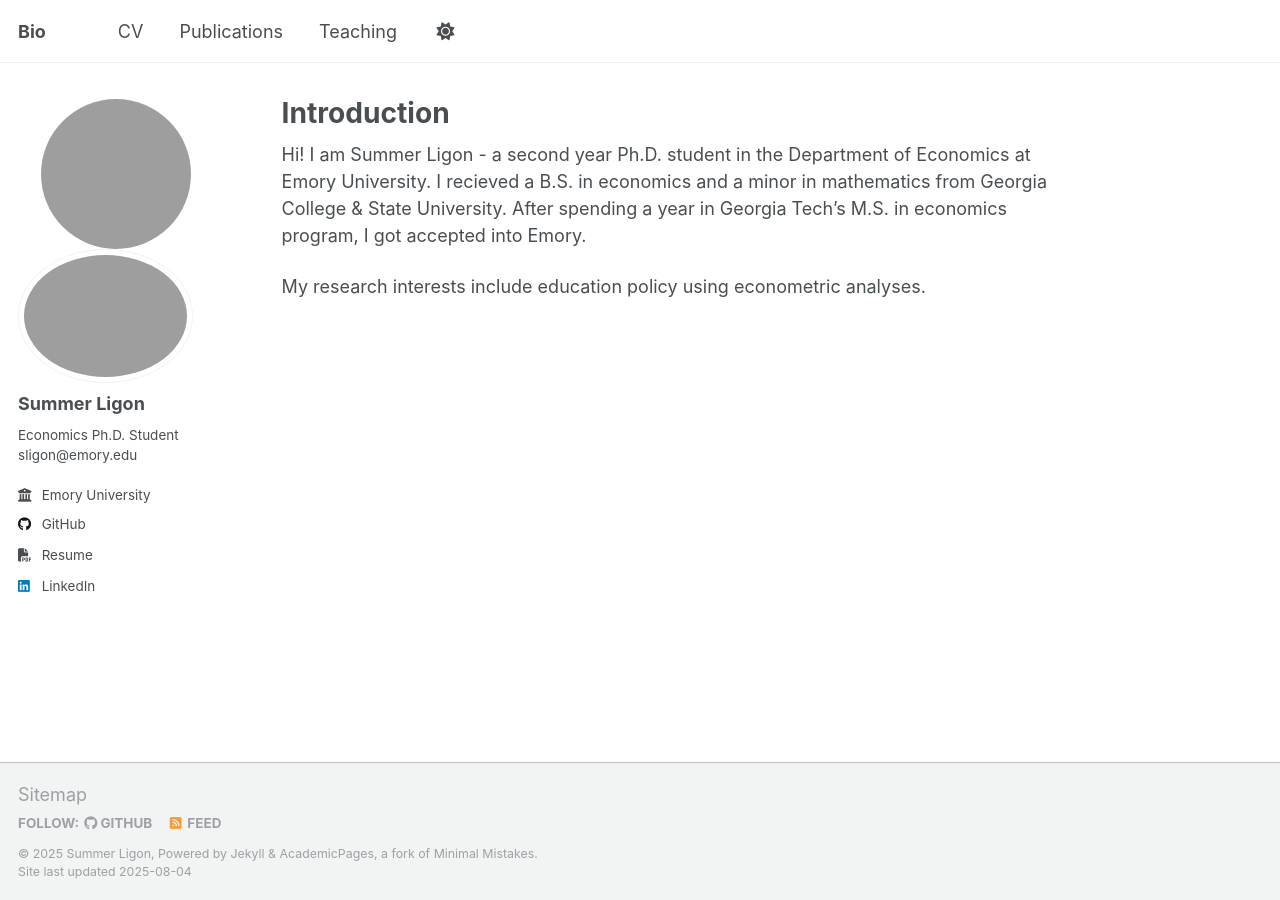
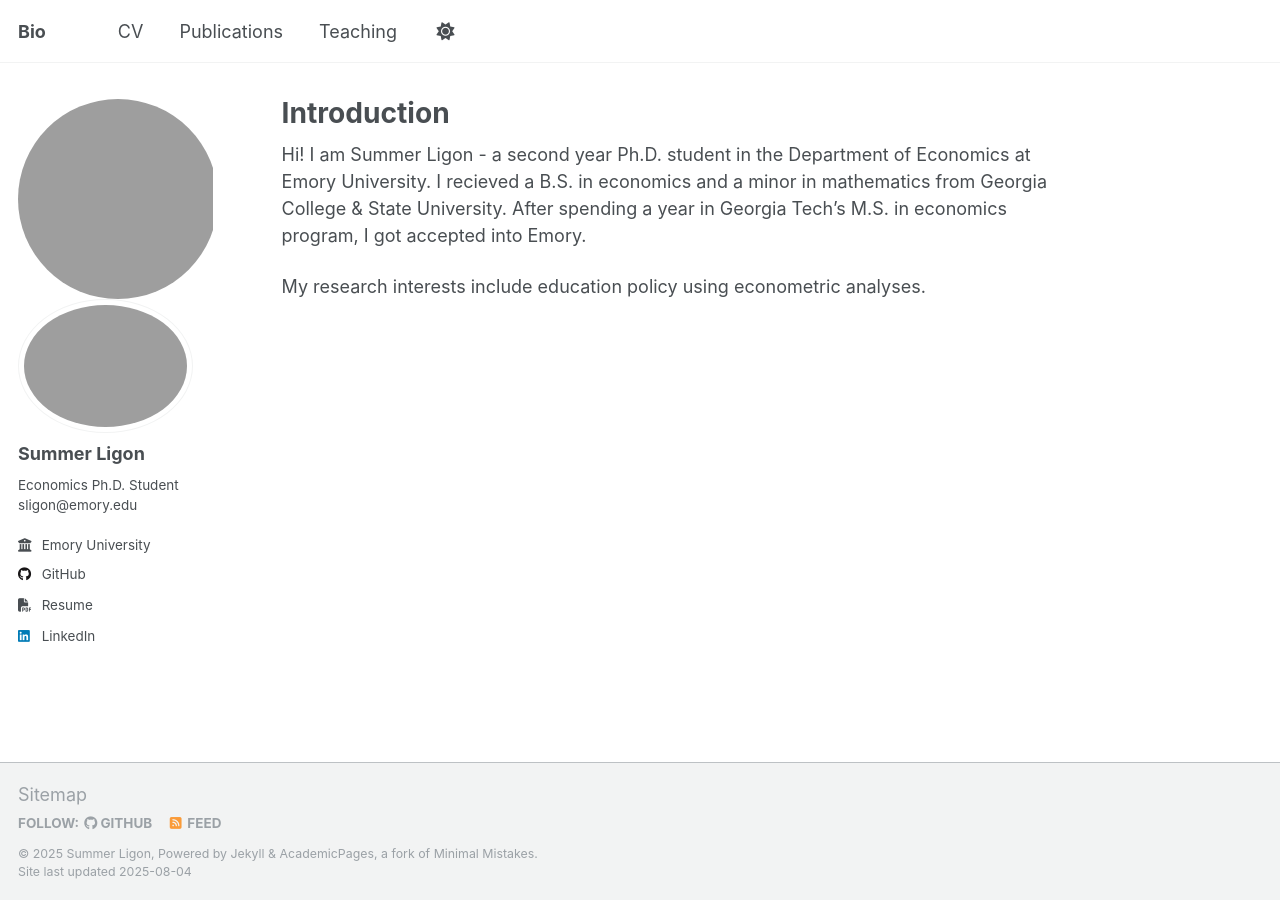
Before and after one commit to summerligon/summerligon.github.io, a Jekyll site: the page built from _pages/about.md, in a window 1280 px wide. Built offline with Jekyll 4.4.1, drawn with Linux system fonts in a browser that asks for light colours; a script that is not in the unit is left out; grey boxes are pictures that could not be loaded.

Commit message:
Update sidebar.html

```diff
--- a/_includes/sidebar.html
+++ b/_includes/sidebar.html
@@ -2,7 +2,7 @@
 
 {% if page.author_profile or layout.author_profile or page.sidebar %}
   <div class="sidebar sticky">
-<div style="width: 150px; height: 150px; overflow: hidden; border-radius: 50%; margin: 0 auto;">
+<div style="width: 200px; height: 200px; overflow: hidden; border-radius: 50%; margin: 0 auto;">
   <img src="{{ "/Summer Ligon-002.JPG" | relative_url }}" alt="Profile Photo" style="width: 100%; height: 100%; object-fit: cover;">
 </div>
 
```
